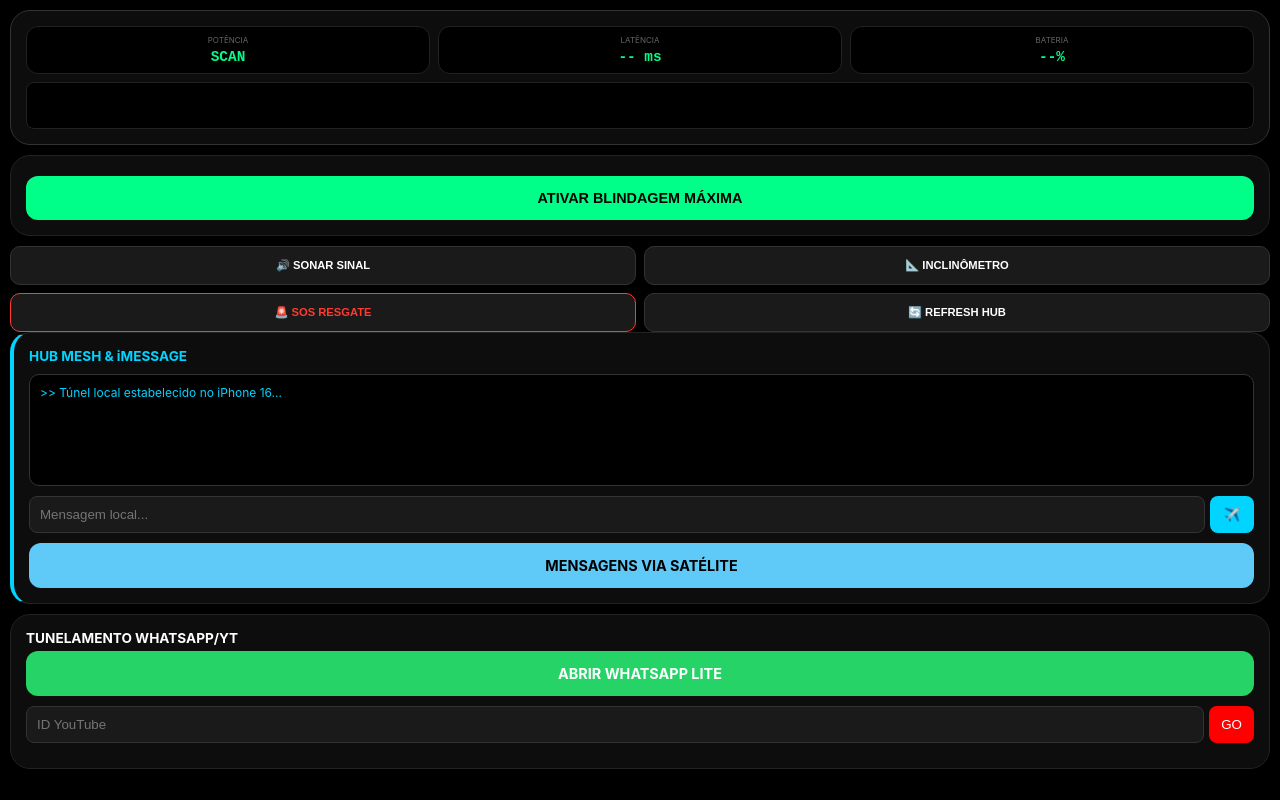
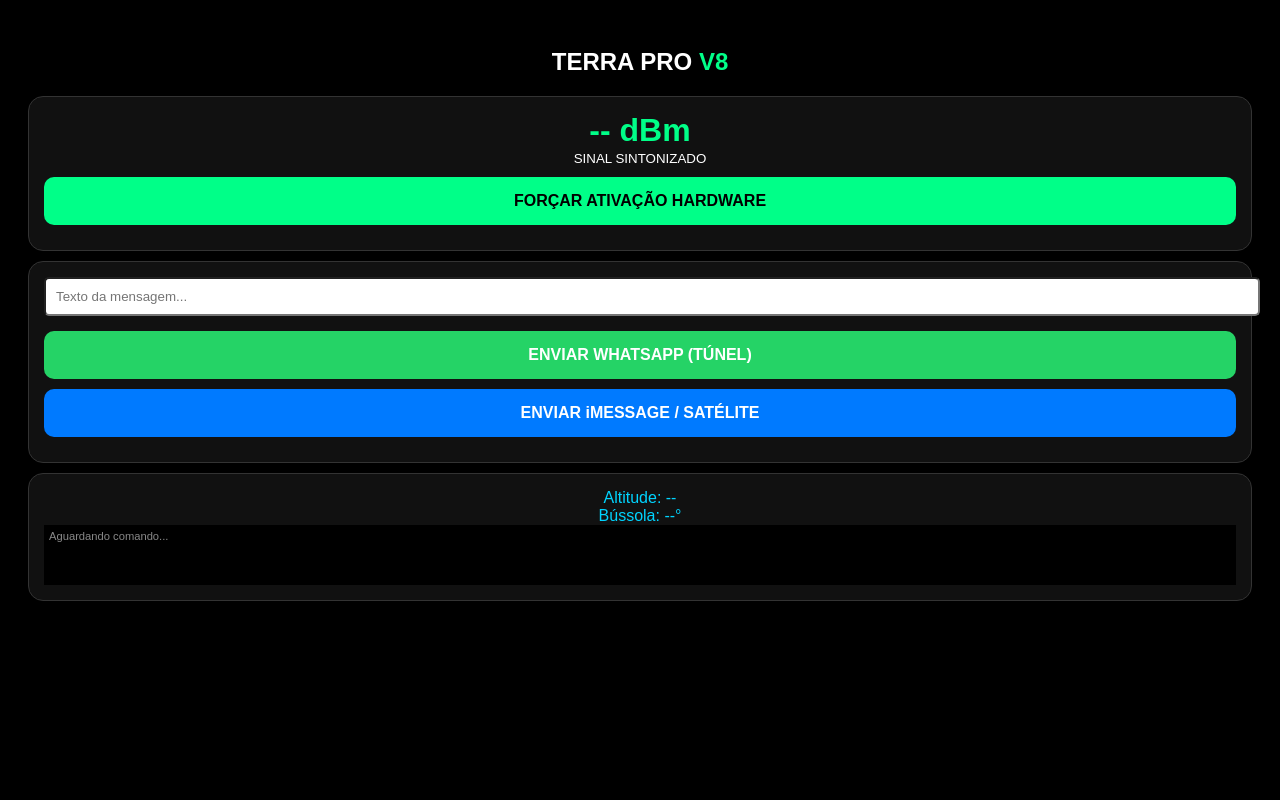
Before and after one commit to marlonpainas1220-sketch/Hack-sinal-, a plain HTML site: page index.html in a window 1280 px wide. Drawn offline with Linux system fonts and the light colour scheme.

Commit message:
Atualizar o index.html

```diff
--- a/index.html
+++ b/index.html
@@ -3,118 +3,75 @@
 <head>
     <meta charset="UTF-8">
     <meta name="viewport" content="width=device-width, initial-scale=1.0, maximum-scale=1.0, user-scalable=no">
-    <title>TERRA PRO - OMEGA FINAL</title>
+    <title>TERRA PRO HARD-LOCK</title>
     <meta name="apple-mobile-web-app-capable" content="yes">
-    <meta name="apple-mobile-web-app-status-bar-style" content="black-translucent">
     <style>
-        :root { --glow: #00ff88; --mesh: #00d4ff; --bg: #000; --panel: #0d0d0d; }
-        body { font-family: -apple-system, sans-serif; background: var(--bg); color: #fff; margin: 0; padding: 10px; }
-        .dashboard { background: var(--panel); border-radius: 20px; padding: 15px; border: 1px solid #333; display: grid; grid-template-columns: repeat(3, 1fr); gap: 8px; margin-bottom: 10px; }
-        .stat { background: #000; padding: 8px; border-radius: 12px; border: 1px solid #222; text-align: center; }
-        .stat label { font-size: 0.5rem; color: #666; text-transform: uppercase; display: block; }
-        .stat span { font-size: 0.9rem; font-weight: bold; color: var(--glow); font-family: monospace; }
-        .wave-box { grid-column: span 3; height: 35px; background: #000; border-radius: 8px; display: flex; align-items: flex-end; gap: 2px; padding: 5px; border: 1px solid #222; }
-        .bar { flex: 1; background: var(--glow); min-height: 2px; }
-        .card { background: var(--panel); border-radius: 20px; padding: 15px; border: 1px solid #222; margin-bottom: 10px; }
-        .btn { display: block; padding: 14px; border-radius: 12px; font-weight: bold; text-decoration: none; border: none; cursor: pointer; width: 100%; box-sizing: border-box; font-size: 0.9rem; margin-top: 5px; text-align: center; }
-        .tools { display: grid; grid-template-columns: 1fr 1fr; gap: 8px; }
-        .tool-btn { background: #1a1a1a; color: #fff; border: 1px solid #333; padding: 12px; border-radius: 10px; font-size: 0.7rem; font-weight: bold; }
-        #mesh-display { height: 90px; overflow-y: auto; background: #000; border-radius: 10px; padding: 10px; font-size: 0.75rem; border: 1px solid #333; margin: 10px 0; color: var(--mesh); }
-        input { background: #1a1a1a; border: 1px solid #333; color: #fff; padding: 10px; border-radius: 8px; width: 100%; box-sizing: border-box; }
+        body { background: #000; color: #fff; font-family: sans-serif; text-align: center; padding: 20px; }
+        .box { background: #111; border: 1px solid #333; border-radius: 15px; padding: 15px; margin-bottom: 10px; }
+        .val { font-size: 2rem; color: #00ff88; font-weight: bold; }
+        .btn { display: block; width: 100%; padding: 15px; margin: 10px 0; border-radius: 10px; border: none; font-weight: bold; font-size: 1rem; cursor: pointer; }
+        .btn-green { background: #00ff88; color: #000; }
+        .btn-blue { background: #007aff; color: #fff; }
+        .btn-wa { background: #25d366; color: #fff; }
+        #log { font-size: 0.7rem; color: #888; height: 50px; overflow: auto; text-align: left; background: #000; padding: 5px; }
     </style>
 </head>
 <body>
 
-    <div class="dashboard">
-        <div class="stat"><label>POTÊNCIA</label><span id="dbm">SCAN</span></div>
-        <div class="stat"><label>LATÊNCIA</label><span id="ping">-- ms</span></div>
-        <div class="stat"><label>BATERIA</label><span id="bat">--%</span></div>
-        <div class="wave-box" id="wave"></div>
+    <h2>TERRA PRO <span style="color:#00ff88">V8</span></h2>
+
+    <div class="box">
+        <div id="dbm" class="val">-- dBm</div>
+        <small>SINAL SINTONIZADO</small>
+        <button class="btn btn-green" onclick="ativarTudo()">FORÇAR ATIVAÇÃO HARDWARE</button>
     </div>
 
-    <div class="card">
-        <button class="btn" style="background:var(--glow); color:#000;" onclick="ativarBlindagem()">ATIVAR BLINDAGEM MÁXIMA</button>
+    <div class="box">
+        <input type="text" id="msg" placeholder="Texto da mensagem..." style="width:100%; padding:10px; border-radius:5px; margin-bottom:5px;">
+        <button class="btn btn-wa" onclick="enviarWA()">ENVIAR WHATSAPP (TÚNEL)</button>
+        <button class="btn btn-blue" onclick="enviarSMS()">ENVIAR iMESSAGE / SATÉLITE</button>
     </div>
 
-    <div class="tools">
-        <button class="tool-btn" onclick="toggleSonar()">🔊 SONAR SINAL</button>
-        <button class="tool-btn" onclick="initInclin()">📐 INCLINÔMETRO</button>
-        <button class="tool-btn" onclick="triggerSOS()" style="border-color:#ff3b30; color:#ff3b30;">🚨 SOS RESGATE</button>
-        <button class="tool-btn" onclick="location.reload()">🔄 REFRESH HUB</button>
-    </div>
-
-    <div class="card" style="border-left: 4px solid var(--mesh);">
-        <h3 style="margin:0; font-size:0.85rem; color:var(--mesh);">HUB MESH & iMESSAGE</h3>
-        <div id="mesh-display">>> Túnel local estabelecido no iPhone 16...</div>
-        <div style="display:flex; gap:5px;">
-            <input type="text" id="m" placeholder="Mensagem local...">
-            <button onclick="sendMesh()" style="background:var(--mesh); border:none; border-radius:8px; width:45px;">✈️</button>
-        </div>
-        <a href="sms:" class="btn" style="background:#5fc9f8; color:#000; margin-top:10px;">MENSAGENS VIA SATÉLITE</a>
-    </div>
-
-    <div class="card">
-        <h3 style="margin:0; font-size:0.85rem;">TUNELAMENTO WHATSAPP/YT</h3>
-        <a href="https://api.whatsapp.com/send?text=Sinal_Terra_Blindado" target="_blank" class="btn" style="background:#25d366; color:#fff;">ABRIR WHATSAPP LITE</a>
-        <div style="margin-top:10px; display:flex; gap:5px;">
-            <input type="text" id="yt" placeholder="ID YouTube" style="flex:1;">
-            <button onclick="playYT()" style="background:red; border:none; border-radius:8px; width:45px; color:#fff;">GO</button>
-        </div>
-        <div id="player" style="margin-top:10px;"></div>
+    <div class="box">
+        <div id="alt" style="color:#00d4ff">Altitude: --</div>
+        <div id="dir" style="color:#00d4ff">Bússola: --°</div>
+        <div id="log">Aguardando comando...</div>
     </div>
 
     <script>
-        function ativarBlindagem() {
-            if ('serviceWorker' in navigator) {
-                const swCode = `self.addEventListener("install",e=>e.waitUntil(caches.open("v1").then(c=>c.addAll(["/"]))));self.addEventListener("fetch",e=>e.respondWith(caches.match(e.request).then(r=>r||fetch(e.request))));`;
-                const blob = new Blob([swCode], {type: 'text/javascript'});
-                navigator.serviceWorker.register(URL.createObjectURL(blob));
-                alert("SISTEMA BLINDADO: App gravado no hardware.");
+        const logger = (m) => { document.getElementById('log').innerHTML += `> ${m}<br>`; };
+
+        function ativarTudo() {
+            logger("Iniciando Sensores...");
+            // GPS e Sinal
+            navigator.geolocation.watchPosition(p => {
+                const acc = p.coords.accuracy;
+                document.getElementById('dbm').innerText = Math.round(-50 - (acc/2)) + " dBm";
+                document.getElementById('alt').innerText = "Altitude: " + Math.round(p.coords.altitude || 0) + "m";
+                logger("Sinal calibrado.");
+            }, (e) => logger("Erro GPS: " + e.message), {enableHighAccuracy: true});
+
+            // Bússola
+            if (typeof DeviceOrientationEvent.requestPermission === 'function') {
+                DeviceOrientationEvent.requestPermission().then(s => {
+                    if(s==='granted') window.addEventListener('deviceorientation', e => {
+                        let h = e.webkitCompassHeading || e.alpha;
+                        document.getElementById('dir').innerText = "Bússola: " + Math.round(h) + "°";
+                    });
+                });
             }
-            startDiagnostics();
         }
 
-        let sonar = false;
-        let audio = null;
-        function startDiagnostics() {
-            navigator.geolocation.watchPosition(p => {
-                const acc = p.coords.accuracy;
-                const dbm = Math.round(-50 - (acc / 2));
-                document.getElementById('dbm').innerText = dbm + " dBm";
-
-                const start = Date.now();
-                fetch('https://1.1.1.1/favicon.ico', {mode:'no-cors'}).then(() => {
-                    document.getElementById('ping').innerText = (Date.now() - start) + "ms";
-                });
-                if(sonar && dbm > -100) beep(400 + (dbm + 100) * 10);
-            }, null, {enableHighAccuracy: true});
-            navigator.getBattery().then(b => { document.getElementById('bat').innerText = (b.level * 100).toFixed(0) + "%"; });
+        function enviarWA() {
+            const t = document.getElementById('msg').value;
+            logger("Abrindo túnel WhatsApp...");
+            window.location.href = `whatsapp://send?text=${encodeURIComponent(t)}`;
         }
 
-        function beep(f) {
-            if(!audio) audio = new (window.AudioContext || window.webkitAudioContext)();
-            const o = audio.createOscillator(); const g = audio.createGain();
-            o.connect(g); g.connect(audio.destination); o.frequency.value = f;
-            g.gain.value = 0.05; o.start(); o.stop(audio.currentTime + 0.1);
-        }
-
-        function toggleSonar() { sonar = !sonar; alert("Sonar: " + (sonar ? "LIGADO" : "DESLIGADO")); }
-
-        const bc = new BroadcastChannel('omega_final');
-        bc.onmessage = (e) => { document.getElementById('mesh-display').innerHTML += `<div><b>${e.data.u}:</b> ${e.data.m}</div>`; };
-        function sendMesh() {
-            const m = document.getElementById('m').value;
-            if(m) { bc.postMessage({u: "User", m}); document.getElementById('mesh-display').innerHTML += `<div><b>Você:</b> ${m}</div>`; document.getElementById('m').value = ""; }
-        }
-
-        function playYT() {
-            const id = document.getElementById('yt').value;
-            document.getElementById('player').innerHTML = `<iframe width="100%" height="150" src="https://www.youtube.com/embed/${id}?vq=tiny" frameborder="0" allowfullscreen></iframe>`;
-        }
-
-        function triggerSOS() {
-            let i = 0;
-            const t = setInterval(() => { document.body.style.background = i%2 ? "#fff" : "#000"; if(++i > 20) { clearInterval(t); document.body.style.background = "#000"; } }, 100);
+        function enviarSMS() {
+            const t = document.getElementById('msg').value;
+            logger("Acionando Rádio/Satélite...");
+            window.location.href = `sms:?&body=${encodeURIComponent(t)}`;
         }
     </script>
 </body>
```
